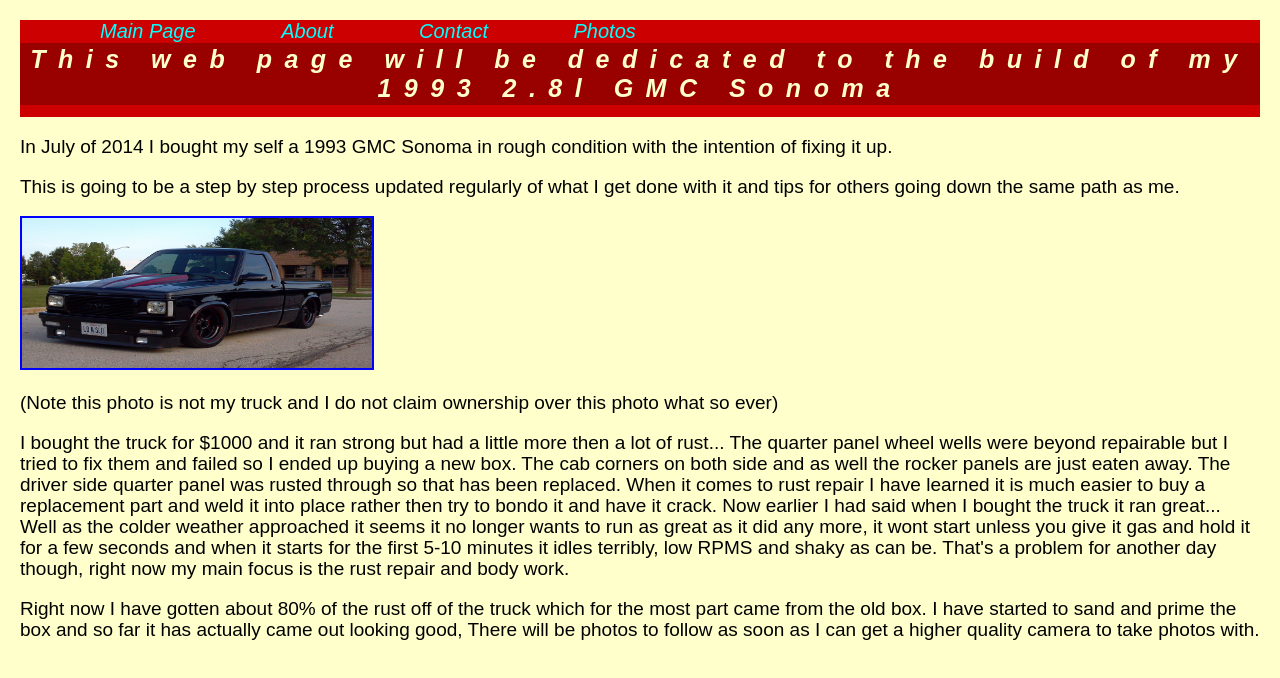
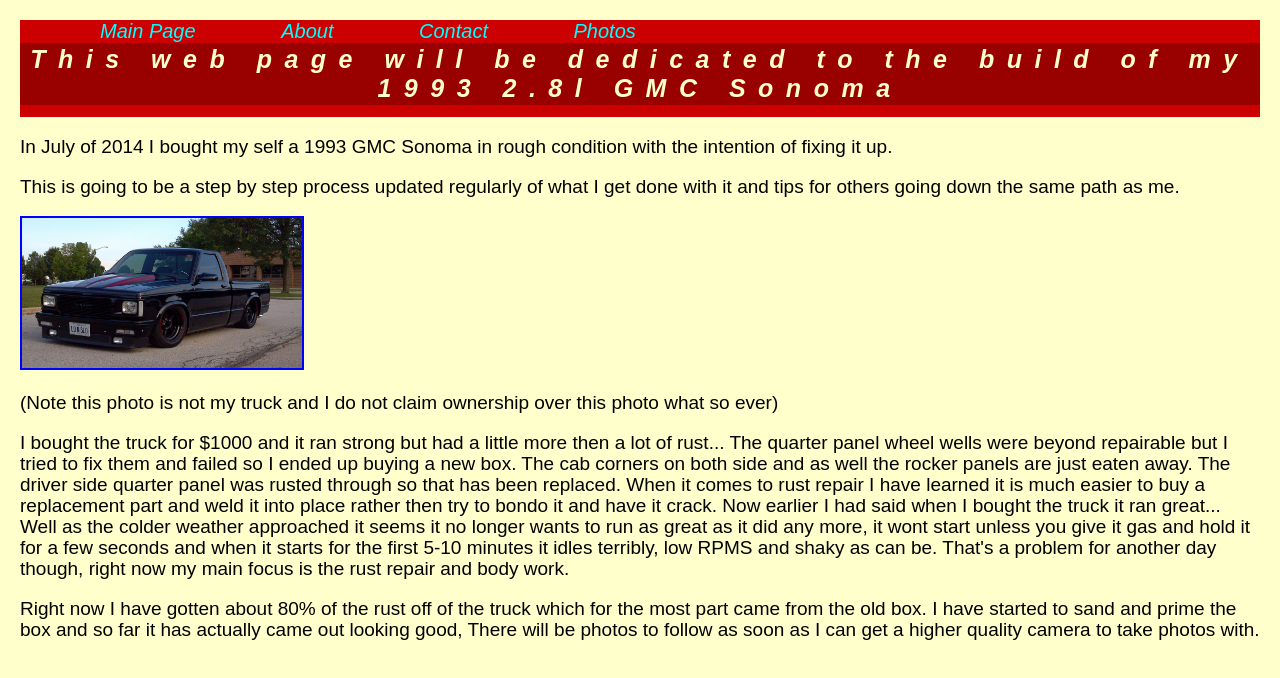
Before and after one commit to Vitrus1/Vitrus1.github.io, a plain HTML site: page index.html in a window 1280 px wide. Drawn offline with Linux system fonts and the light colour scheme.

Commit message:
Fixed photo size

```diff
--- a/index.html
+++ b/index.html
@@ -18,7 +18,7 @@
 	<p>In July of 2014 I bought my self a 1993 GMC Sonoma in rough condition with the intention of fixing it up. </p>
 	<p> This is going to be a step by step process updated regularly of what I get done with it and tips for others going down the same path as me.</p>
 
-<img src="../images/example_photo.jpg" width="350" height="150" alt="Black 1993 Sonoma">
+	<img src="../images/example_photo.jpg" width="280" height="150" alt="Black 1993 Sonoma">
 	<p>(Note this photo is not my truck and I do not claim ownership over this photo what so ever)
 
 
```
